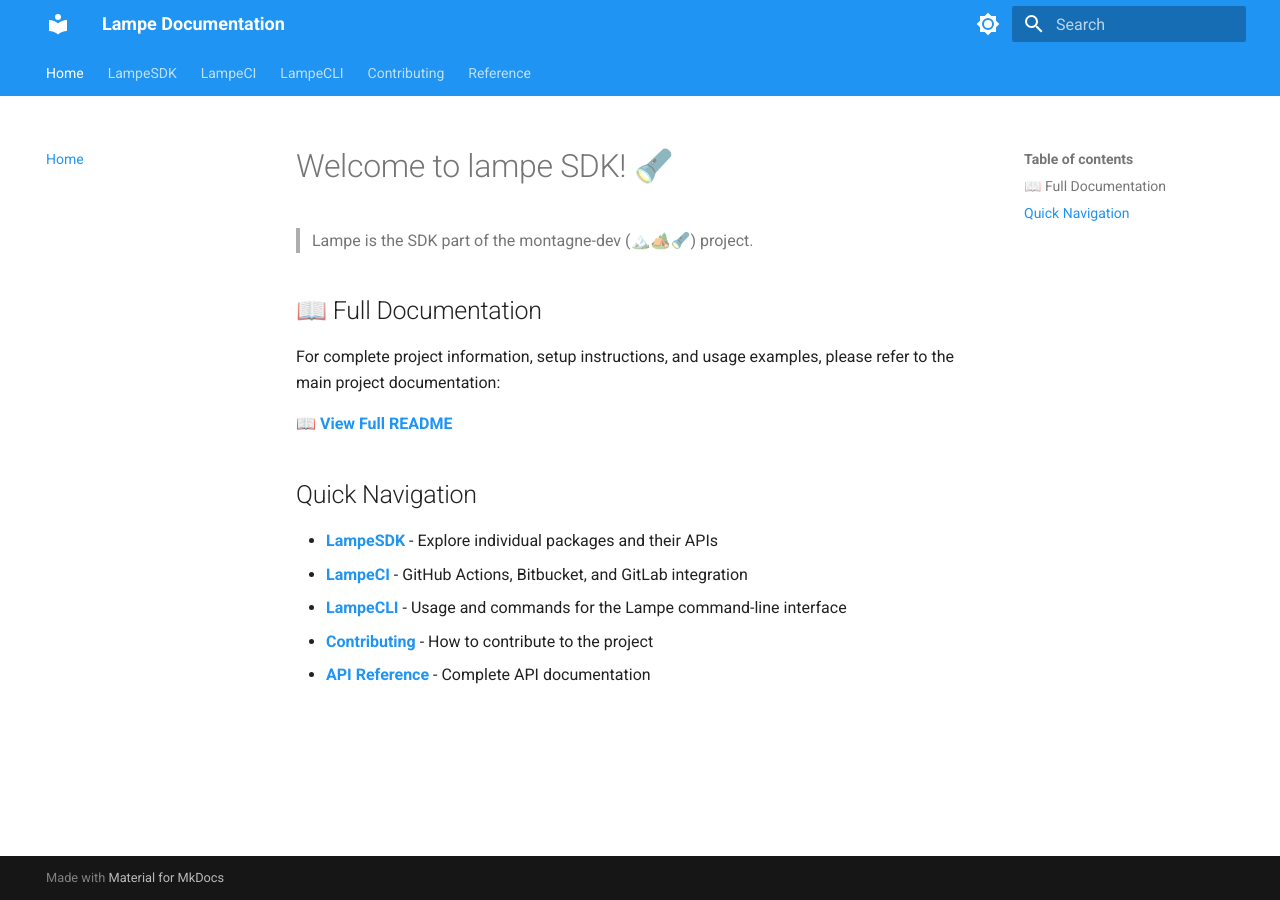
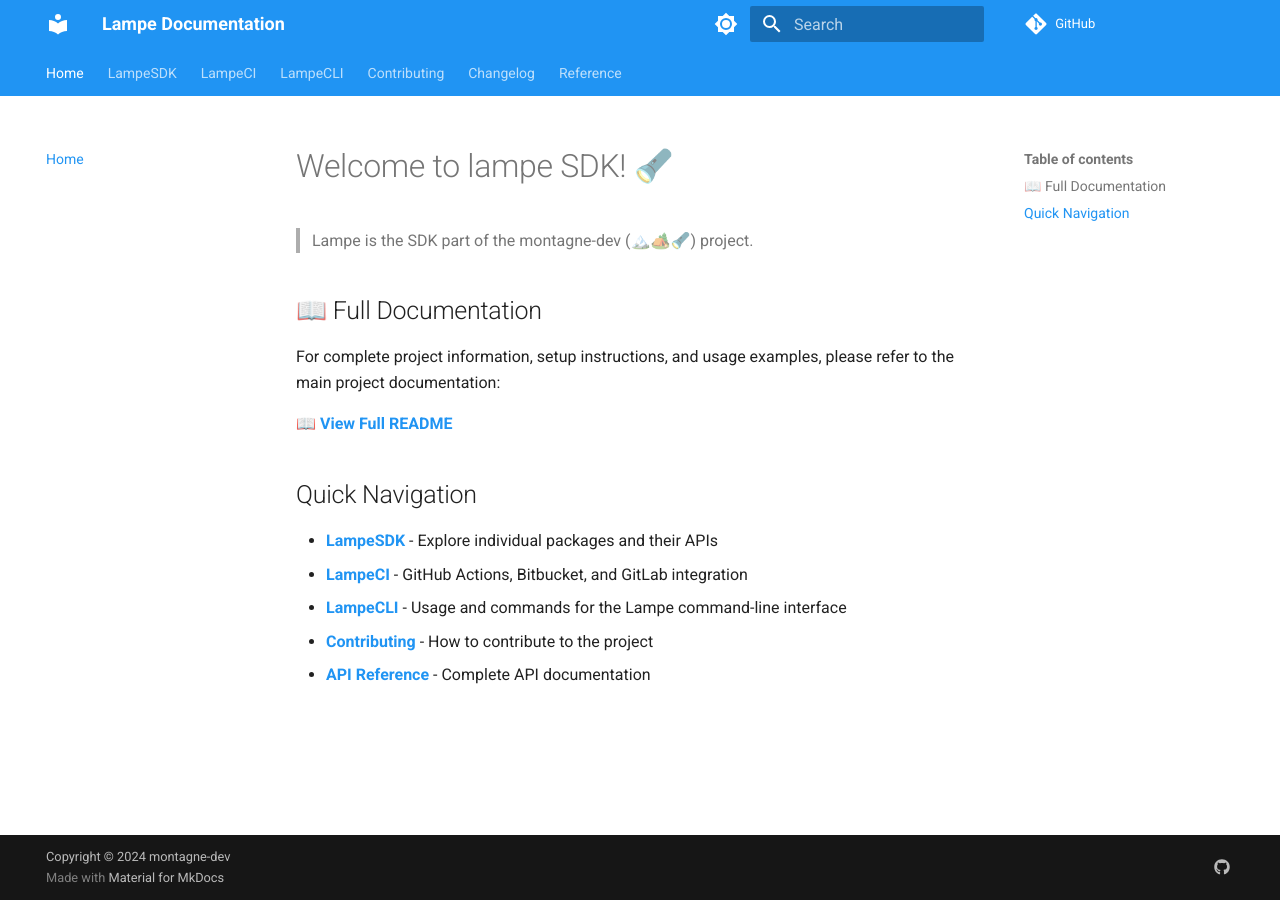
Before and after one commit to montagne-dev/lampe, an MkDocs documentation site: the page built from docs/index.md, in a window 1280 px wide. Built offline with MkDocs 1.6.1 and Material for MkDocs 9.7.7, drawn with Linux system fonts in a browser that asks for light colours; comment, search, counter and statistics services are not loaded.

Commit message:
feat: add footer to the documentation

```diff
--- a/mkdocs.yml
+++ b/mkdocs.yml
@@ -2,6 +2,7 @@
 site_description: Lampe - LLM-powered code analysis and documentation tools
 site_author: montagne-dev
 site_url: https://docs.montagne.dev
+repo_url: https://github.com/montagne-dev/lampe
 
 theme:
   name: material
@@ -31,6 +32,12 @@
     - content.code.copy
     - content.code.annotate
 
+copyright: Copyright &copy; 2024 montagne-dev
+extra:
+  social:
+    - icon: fontawesome/brands/github
+      link: https://github.com/montagne-dev/lampe
+
 nav:
   - Home: index.md
   - LampeSDK:
@@ -48,6 +55,7 @@
       - Overview: lampe-cli/index.md
       - CLI: lampe-cli/cli.md
   - Contributing: contributing.md
+  - Changelog: changelog.md
   - Reference: reference.md
 
 plugins:
```
